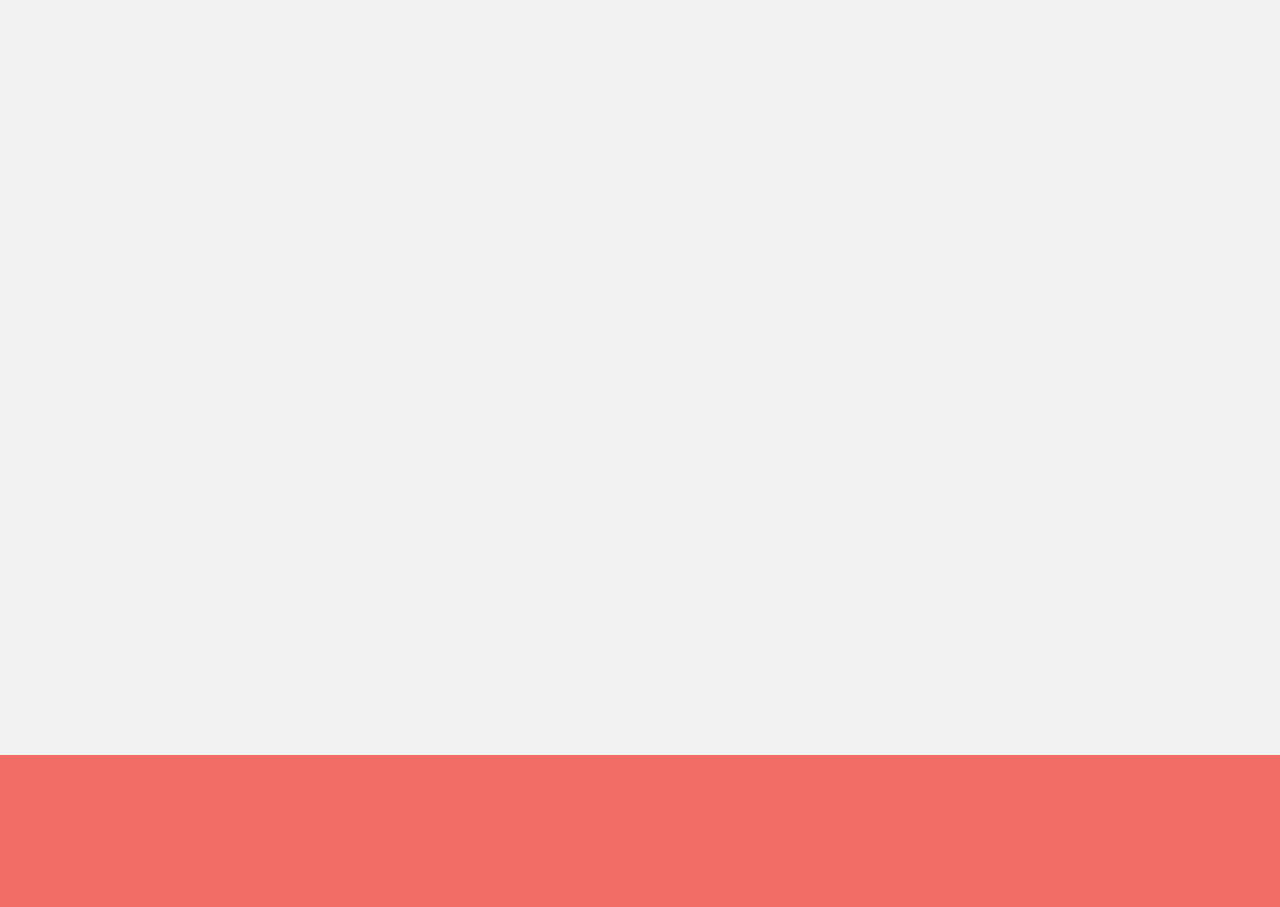
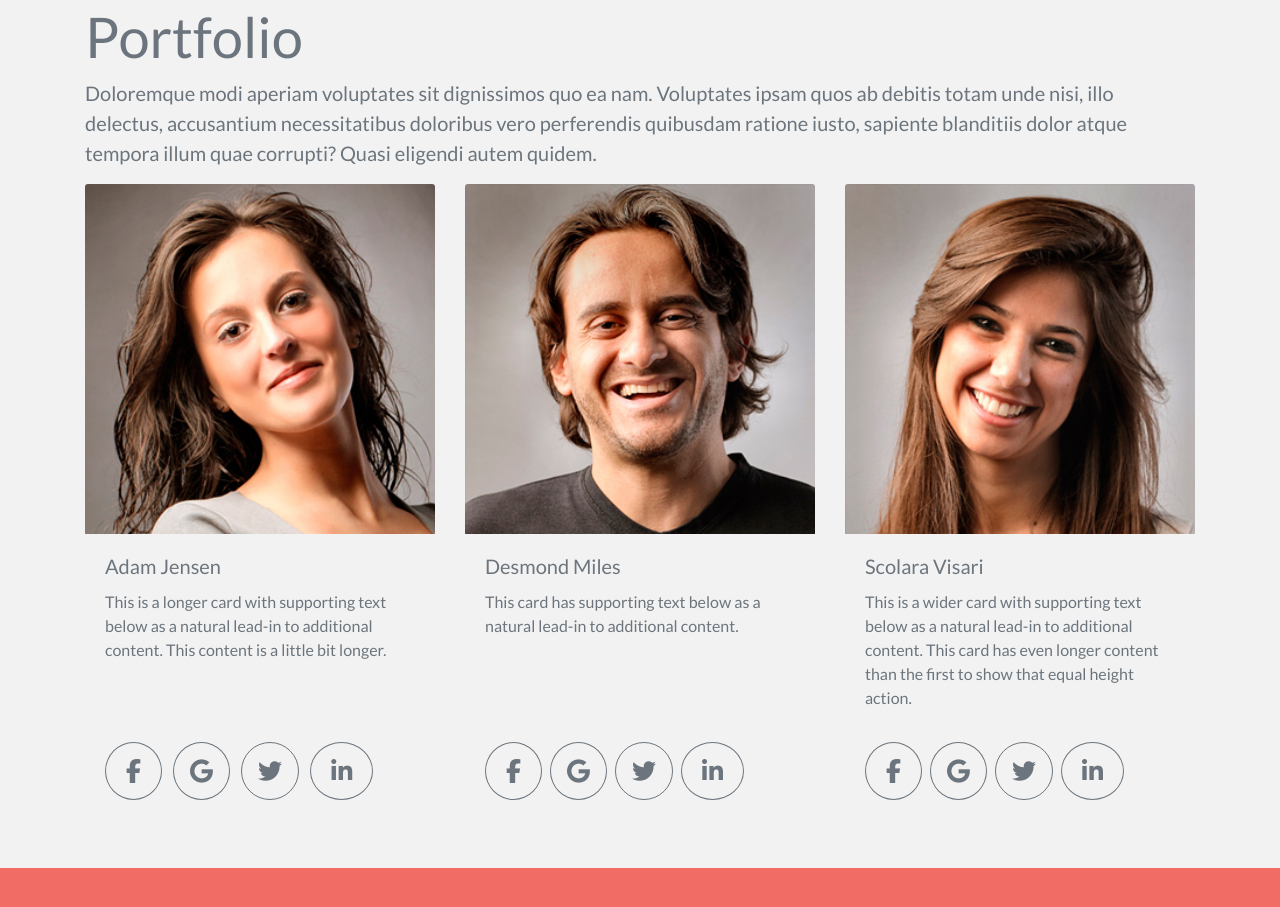
Before and after one commit to SolangeHarmoniePICARD/integration_maquette_singolo, a plain HTML site: page index.html in a window 1280 px wide. Shown: the part 2667-3574 px from the top of the page. Drawn offline with nearby package versions, Linux system fonts and the light colour scheme.

Commit message:
Intégratiuon de la quatrième section

```diff
--- a/index.html
+++ b/index.html
@@ -142,15 +142,48 @@
       </div>
     </section>
 
-
-    <section id="about" class="min-vh-100">
-
+    <section id="about" class="min-vh-100 p-5">
+      <div class="container">
+        <h1 class="display-4 text-secondary">Portfolio</h1>
+        <p class="lead text-secondary">Doloremque modi aperiam voluptates sit dignissimos quo ea nam. Voluptates ipsam quos ab debitis totam unde nisi, illo delectus, accusantium necessitatibus doloribus vero perferendis quibusdam ratione iusto, sapiente blanditiis dolor atque tempora illum quae corrupti? Quasi eligendi autem quidem.</p>
+        <div class="card-deck text-secondary">
+          <div class="card border-0 bg-transparent">
+            <img src="assets/img/profile/profile1.jpg" class="card-img-top" alt="...">
+            <div class="card-body">
+              <h5 class="card-title">Adam Jensen</h5>
+              <p class="card-text">This is a longer card with supporting text below as a natural lead-in to additional content. This content is a little bit longer.</p>
+            </div>
+            <div class="card-footer bg-transparent border-top-0">
+              <i class="fab fa-facebook-f mr-2 h4 border border-secondary rounded-circle p-3 facebook-icon"></i>
+              <i class="fab fab fa-google mr-2 h4 border border-secondary rounded-circle p-3"></i>
+              <i class="fab fa-twitter mr-2 h4 border border-secondary rounded-circle p-3"></i>
+              <i class="fab fa-linkedin-in h4 border border-secondary rounded-circle p-3 linkedin-icon"></i></div>
+          </div>
+          <div class="card border-0 bg-transparent">
+            <img src="assets/img/profile/profile2.jpg" class="card-img-top" alt="...">
+            <div class="card-body">
+              <h5 class="card-title">Desmond Miles</h5>
+              <p class="card-text">This card has supporting text below as a natural lead-in to additional content.</p>
+            </div>
+            <div class="card-footer bg-transparent border-top-0"><i class="fab fa-facebook-f mr-2 h4 border border-secondary rounded-circle p-3 facebook-icon"></i><i class="fab fab fa-google mr-2 h4 border border-secondary rounded-circle p-3"></i><i class="fab fa-twitter mr-2 h4 border border-secondary rounded-circle p-3"></i><i class="fab fa-linkedin-in h4 border border-secondary rounded-circle p-3 linkedin-icon"></i></div>
+          </div>
+          <div class="card border-0 bg-transparent">
+            <img src="assets/img/profile/profile3.jpg" class="card-img-top" alt="...">
+            <div class="card-body">
+              <h5 class="card-title">Scolara Visari</h5>
+              <p class="card-text">This is a wider card with supporting text below as a natural lead-in to additional content. This card has even longer content than the first to show that equal height action.</p>
+            </div>
+            <div class="card-footer bg-transparent border-top-0"><i class="fab fa-facebook-f mr-2 h4 border border-secondary rounded-circle p-3 facebook-icon"></i><i class="fab fab fa-google mr-2 h4 border border-secondary rounded-circle p-3"></i><i class="fab fa-twitter mr-2 h4 border border-secondary rounded-circle p-3"></i><i class="fab fa-linkedin-in h4 border border-secondary rounded-circle p-3 linkedin-icon"></i></div>
+          </div>
+        </div>
+      </div>
     </section>
 
 
     <section id="quote" class="min-vh-100">
 
     </section>
+
   </main>
 
   <footer id="footer" class="text-light">
--- a/style.css
+++ b/style.css
@@ -85,3 +85,20 @@ body{
   text-align: center;
   border-radius: 50%;
 }
+
+/* About */
+
+.facebook-icon{
+  padding-left: 20px !important;
+  padding-right: 20px !important;
+}
+.linkedin-icon{
+  padding-left: 20px !important;
+  padding-right: 20px !important;
+}
+
+.card-footer>i:hover{
+  background-color: #6c757d;
+  color: #f2f2f2;
+  cursor: pointer;
+}
```
